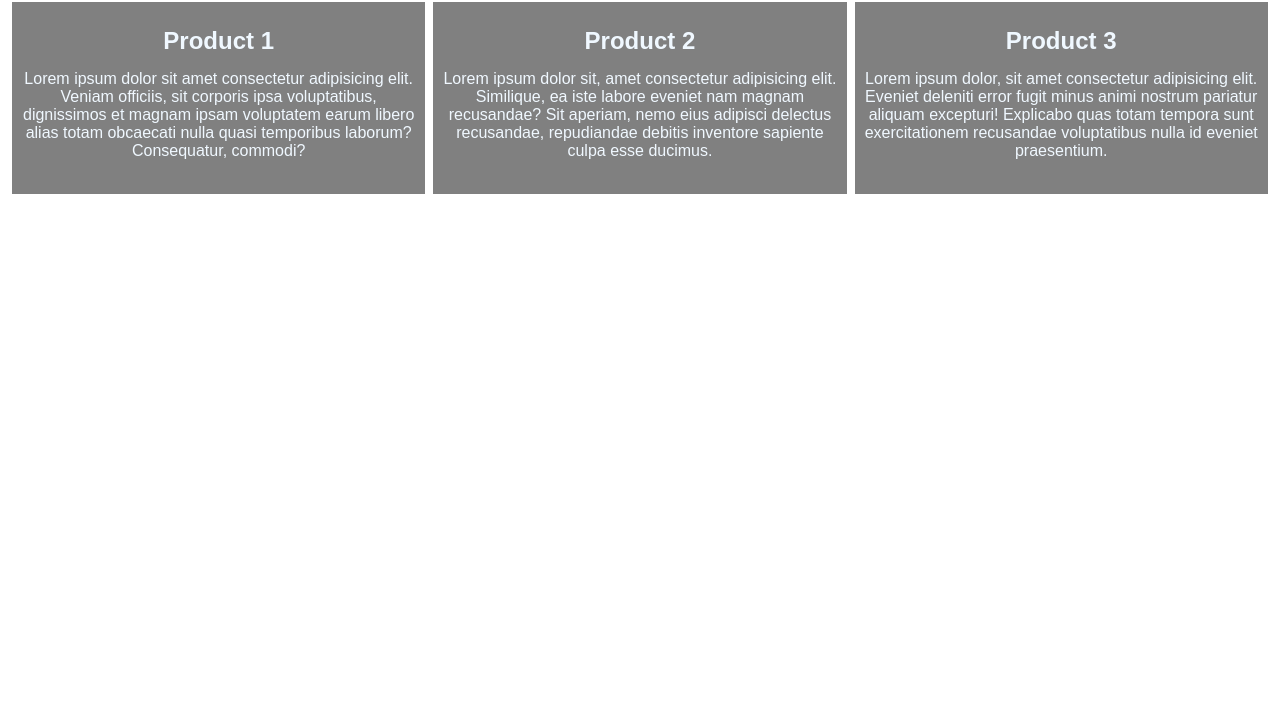
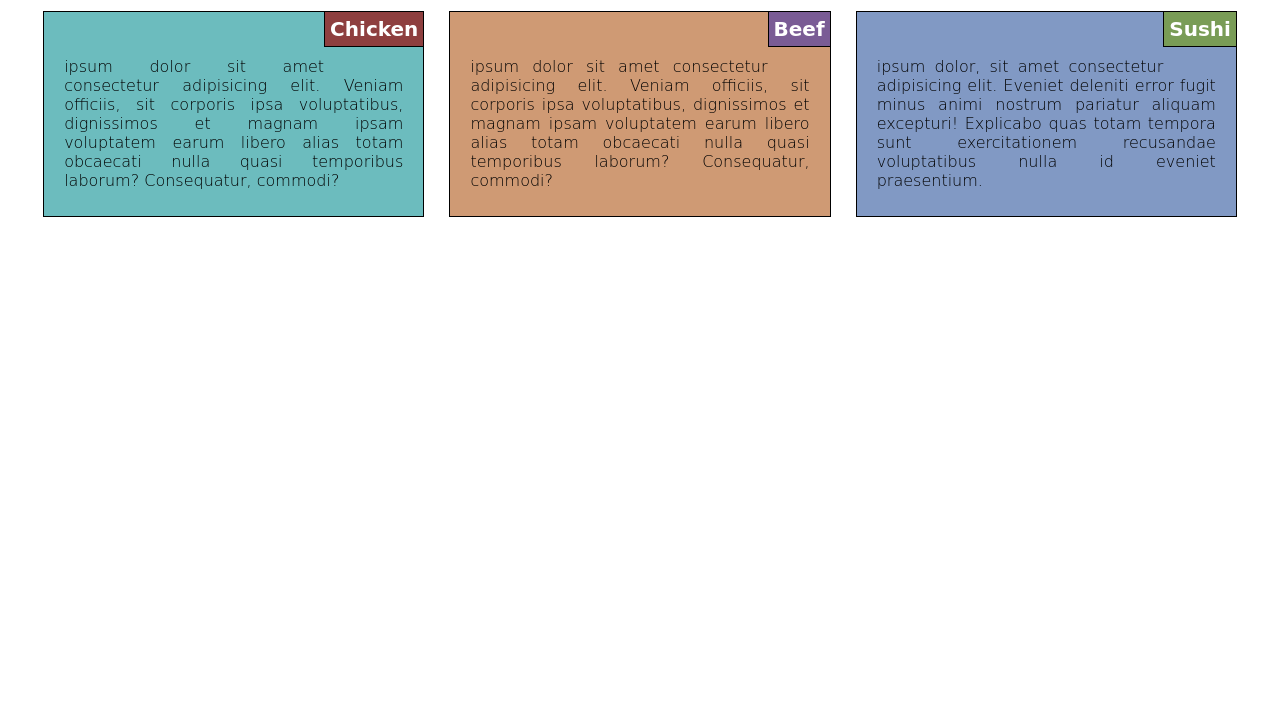
Before and after one commit to Gautam-2004/Coursera-Module-2, a plain HTML site: page index.html in a window 1280 px wide. Shown: the part 75-800 px from the top of the page. Drawn offline with Linux system fonts and the light colour scheme.

Commit message:
commmmmiittt

```diff
--- a/css/css.css
+++ b/css/css.css
@@ -1,37 +1,57 @@
-*{
-    box-sizing: border-box;
+body {
+  font-family: cursive;
+  font-weight: 300;
+  word-spacing: 2 px;
 }
 h1{
-    font-family: Arial, Helvetica, sans-serif;
-    text-align: center;
+  text-align: center;
+}
+.div-1,.div-2,.div-3{
+  border: black;
+  border-width: 1px;
+  border-style: solid;
+  margin: 5px 10px 5px 10px;
+  display: inline-block;
+}
+.div-1{
+  background-color: rgb(108, 188, 190);
+}
+.div-2{
+  background-color: rgb(207, 154, 116);
+}
+.div-3{
+  background-color: rgb(129, 153, 196);
+}
+h2{
+  border-left: 1px solid black;
+  border-bottom: 1px solid black;
+  text-align: center;
+  float: right;
+  color: white;
+  padding: 5px;
+  font-size: 125%;
+  margin-top: 0px;
+}
+p {
+  text-align: justify;
+  padding: 10px 20px 10px 20px;
 }
 .row{
-    width: 100%;
+  text-align: center;
 }
-div>div{
-    box-sizing: border-box;
-    background-color: grey;
-    width: 90%;
-    height: 200px;
-    margin-right :auto;
-    margin-left: auto;
-    font-family: Arial;
-    color: aliceblue;
-    padding :5px;
-    text-align: center;
-
+#head1
+{
+  background-color: rgb(142, 63, 63);
 }
-h1,h2{
-    margin-bottom: 15px;
+#head2
+{
+  background-color: rgb(122, 92, 149);
+}
+#head3{
+background-color: rgb(121, 156, 86);
 }
 
-
 @media(min-width: 992px){
-    .col-lg-1,.col-lg-2,.col-lg-3,.col-lg-4,.col-lg-5,.col-lg-6,.col-lg-7,.col-lg-8,.col-lg-9,.col-lg-10,.col-lg-11,
-    .col-lg-12{
-        float: left;
-        border: 4px solid white;
-    }
     .col-lg-1{
         width: 8.33%;
     }
@@ -42,7 +62,7 @@ h1,h2{
         width: 25%;
     }
     .col-lg-4{
-        width: 33.33%;
+      width: 30%;
     }
     .col-lg-5{
         width: 41.66%;
@@ -70,11 +90,7 @@ h1,h2{
       }
 }
 @media(min-width: 768px) and (max-width: 991px){
-    .col-md-1, .col-md-2, .col-md-3, .col-md-4, .col-md-5, .col-md-6, .col-md-7, .col-md-8, .col-md-9, .col-md-10, .col-md-11, .col-md-12 {
-        float: left;
-        border: 4px solid white;
 
-      }
       .col-md-1 {
         width: 8.33%;
       }
@@ -91,7 +107,7 @@ h1,h2{
         width: 41.66%;
       }
       .col-md-6 {
-        width: 50%;
+        width: 45%;
       }
       .col-md-7 {
         width: 58.33%;
@@ -109,16 +125,11 @@ h1,h2{
         width: 91.66%;
       }
       .col-md-12 {
-        width: 100%;
+        width: 93%;
       }
 }
 @media(max-width: 767px)
 {
-  .col-s-1, .col-s-2, .col-s-3, .col-s-4, .col-s-5, .col-s-6, .col-s-7, .col-s-8, .col-s-9, .col-s-10, .col-s-11, .col-s-12 {
-    float: left;
-    border: 4px solid white;
-
-  }
   .col-s-1 {
     width: 8.33%;
   }
@@ -153,6 +164,6 @@ h1,h2{
     width: 91.66%;
   }
   .col-s-12 {
-    width: 100%;
+    width: 80%;
   }
 }
--- a/index.html
+++ b/index.html
@@ -7,11 +7,33 @@
         <link rel="stylesheet" href="css/css.css">
     </header>
     <body>
-        <h1 >Our Products: </h1>
+        <h1 >Our Menu </h1>
         <div class="row">
-        <div class="col-lg-4 col-md-6 col-s-12"><p ><h2>Product 1</h2>Lorem ipsum dolor sit amet consectetur adipisicing elit. Veniam officiis, sit corporis ipsa voluptatibus, dignissimos et magnam ipsam voluptatem earum libero alias totam obcaecati nulla quasi temporibus laborum? Consequatur, commodi?</p></div>
-        <div class="col-lg-4 col-md-6 col-s-12"><p ><h2>Product 2</h2>Lorem ipsum dolor sit, amet consectetur adipisicing elit. Similique, ea iste labore eveniet nam magnam recusandae? Sit aperiam, nemo eius adipisci delectus recusandae, repudiandae debitis inventore sapiente culpa esse ducimus.</p></div>
-        <div class="col-lg-4 col-md-12 col-s-12"><p ><h2>Product 3</h2>Lorem ipsum dolor, sit amet consectetur adipisicing elit. Eveniet deleniti error fugit minus animi nostrum pariatur aliquam excepturi! Explicabo quas totam tempora sunt exercitationem recusandae voluptatibus nulla id eveniet praesentium.</p></div>
+        <div class="div-1 col-lg-4 col-md-6 col-s-12">
+            <h2 id="head1">
+                Chicken</h2>
+                <br>
+            <p>ipsum dolor sit amet consectetur adipisicing elit. Veniam officiis,
+                sit corporis ipsa voluptatibus, dignissimos et magnam ipsam voluptatem
+                 earum libero alias totam obcaecati nulla quasi temporibus laborum?
+                 Consequatur, commodi?</p>
+                </div>
+        <div class="div-2 col-lg-4 col-md-6 col-s-12">
+            <h2 id="head2">Beef</h2>
+            <br>
+            <p>ipsum dolor sit amet consectetur adipisicing elit. Veniam officiis,
+                sit corporis ipsa voluptatibus, dignissimos et magnam ipsam voluptatem
+                 earum libero alias totam obcaecati nulla quasi temporibus laborum?
+                 Consequatur, commodi?</p>
+                </div>
+        <div class="div-3 col-lg-4 col-md-12 col-s-12">
+            <h2 id="head3">Sushi</h2>
+            <br>
+            <p>ipsum dolor, sit amet consectetur adipisicing elit. Eveniet deleniti
+                error fugit minus animi nostrum pariatur aliquam excepturi! Explicabo
+                 quas totam tempora sunt exercitationem recusandae voluptatibus nulla
+                  id eveniet praesentium.</p>
+                </div>
         </div>
     </body>
 </html>
```
